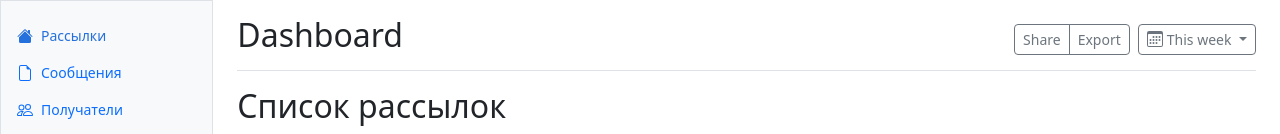
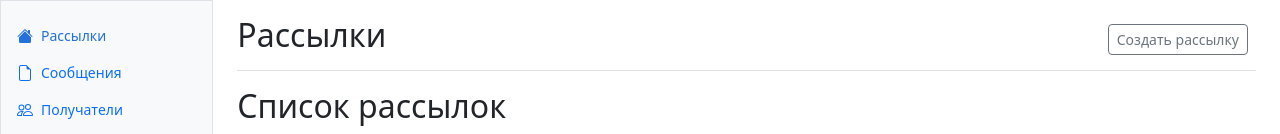
Before and after one commit to DashulyaE/mailing_list_service, a Django app: page /mailingserv/ in a window 1280 px wide. Shown: the part 110-244 px from the top of the page. Run offline with Django 5.2, Linux system fonts and the light colour scheme; data that the repository does not hold is empty; some libraries are stand-ins or nearby versions.

Commit message:
Созданы CRUD операции для рассылок

```diff
--- a/mailingserv/templates/mailingserv/base.html
+++ b/mailingserv/templates/mailingserv/base.html
@@ -224,21 +224,8 @@
         </div>
       </div>
       <main class="col-md-9 ms-sm-auto col-lg-10 px-md-4">
-        <div class="d-flex justify-content-between flex-wrap flex-md-nowrap align-items-center pt-3 pb-2 mb-3 border-bottom">
-          <h1 class="h2">Dashboard</h1>
-          <div class="btn-toolbar mb-2 mb-md-0">
-            <div class="btn-group me-2">
-              <button type="button" class="btn btn-sm btn-outline-secondary">Share</button>
-              <button type="button" class="btn btn-sm btn-outline-secondary">Export</button>
-            </div>
-            <button type="button" class="btn btn-sm btn-outline-secondary dropdown-toggle d-flex align-items-center gap-1">
-              <svg class="bi" aria-hidden="true">
-                <use xlink:href="#calendar3"></use>
-              </svg>
-              This week
-            </button>
-          </div>
-        </div>
+        {% block head %}
+        {% endblock %}
         {% block content %}
         {% endblock %}
       </main>
--- a/mailingserv/templates/mailingserv/mailing_list.html
+++ b/mailingserv/templates/mailingserv/mailing_list.html
@@ -1,5 +1,16 @@
 {% extends 'mailingserv/base.html' %}
+{% block head %}
+<div class="d-flex justify-content-between flex-wrap flex-md-nowrap align-items-center pt-3 pb-2 mb-3 border-bottom">
+  <h1 class="h2">Рассылки</h1>
+  <div class="btn-toolbar mb-2 mb-md-0">
+    <div class="btn-group me-2">
+      <a class="btn btn-sm btn-outline-secondary" href="{% url 'mailingserv:mailing_create' %}" role="button">Создать рассылку</a>
+    </div>
+  </div>
+</div>
+{% endblock %}
 {% block content %}
+
 <h2>Список рассылок</h2>
 <div class="table-responsive small">
   <table class="table table-striped table-sm">
@@ -21,7 +32,13 @@
         <td>{{ mailing.message.body|truncatechars:50 }}</td>
         <td>{{ mailing.clients.count }}</td>
         <td>{{ mailing.get_status_display }}</td>
-        <td><a class="btn btn-lg btn-block btn-outline-primary" href="{% url 'mailingserv:mailing_detail' mailing.pk %}" role="button">Подробно</a></td>
+        <td>
+          <div class="btn-group me-2">
+            <a class="btn btn-sm btn-outline-secondary" href="{% url 'mailingserv:mailing_detail' mailing.pk %}" role="button">Подробно</a>
+            <a class="btn btn-sm btn-outline-secondary" href="{% url 'mailingserv:mailing_update' mailing.pk %}" role="button">Изменить</a>
+            <a class="btn btn-sm btn-outline-secondary" href="{% url 'mailingserv:mailing_delete' mailing.pk %}" role="button">Удалить</a>
+          </div>
+        </td>
       </tr>
     {% endfor %}
     </tbody>
--- a/mailingserv/urls.py
+++ b/mailingserv/urls.py
@@ -1,6 +1,7 @@
 from django.urls import path, include
 from mailingserv.apps import MailingservConfig
-from mailingserv.views import MailinglistView, MailingDetailView, MailingHomeView
+from mailingserv.views import MailinglistView, MailingDetailView, MailingHomeView, MailingCreateView, MailingUpdateView, \
+    MailingDeleteView
 
 app_name = MailingservConfig.name
 
@@ -8,4 +9,7 @@ urlpatterns = [
     path("", MailingHomeView.as_view(), name="home"),
     path("mailingserv/", MailinglistView.as_view(), name="mailing_list"),
     path("mailingserv/<int:pk>", MailingDetailView.as_view(), name="mailing_detail"),
+    path("mailingserv/create", MailingCreateView.as_view(), name="mailing_create"),
+    path("mailingserv/<int:pk>/update/", MailingUpdateView.as_view(), name="mailing_update"),
+    path("mailingserv/<int:pk>/delete/", MailingDeleteView.as_view(), name="mailing_delete"),
 ]
--- a/mailingserv/views.py
+++ b/mailingserv/views.py
@@ -1,6 +1,8 @@
 from django.shortcuts import render
-from django.views.generic import ListView, DetailView, TemplateView
+from django.urls import reverse_lazy
+from django.views.generic import ListView, DetailView, TemplateView, CreateView, UpdateView, DeleteView
 
+from mailingserv.forms import MailingForm
 from mailingserv.models import Mailing
 
 
@@ -15,3 +17,20 @@ class MailinglistView(ListView):
 
 class MailingDetailView(DetailView):
     model = Mailing
+
+
+class MailingCreateView(CreateView):
+    model = Mailing
+    form_class = MailingForm
+    success_url = reverse_lazy("mailingserv:mailing_list")
+
+
+class MailingUpdateView(UpdateView):
+    model = Mailing
+    form_class = MailingForm
+    success_url = reverse_lazy("mailingserv:mailing_list")
+
+
+class MailingDeleteView(DeleteView):
+    model = Mailing
+    success_url = reverse_lazy("mailingserv:mailing_list")
```
Also changed, not shown: mailingserv/forms.py (added, +9 -0 lines), mailingserv/templates/mailingserv/mailing_confirm_delete.html (added, +13 -0 lines), mailingserv/templates/mailingserv/mailing_form.html (added, +17 -0 lines).
